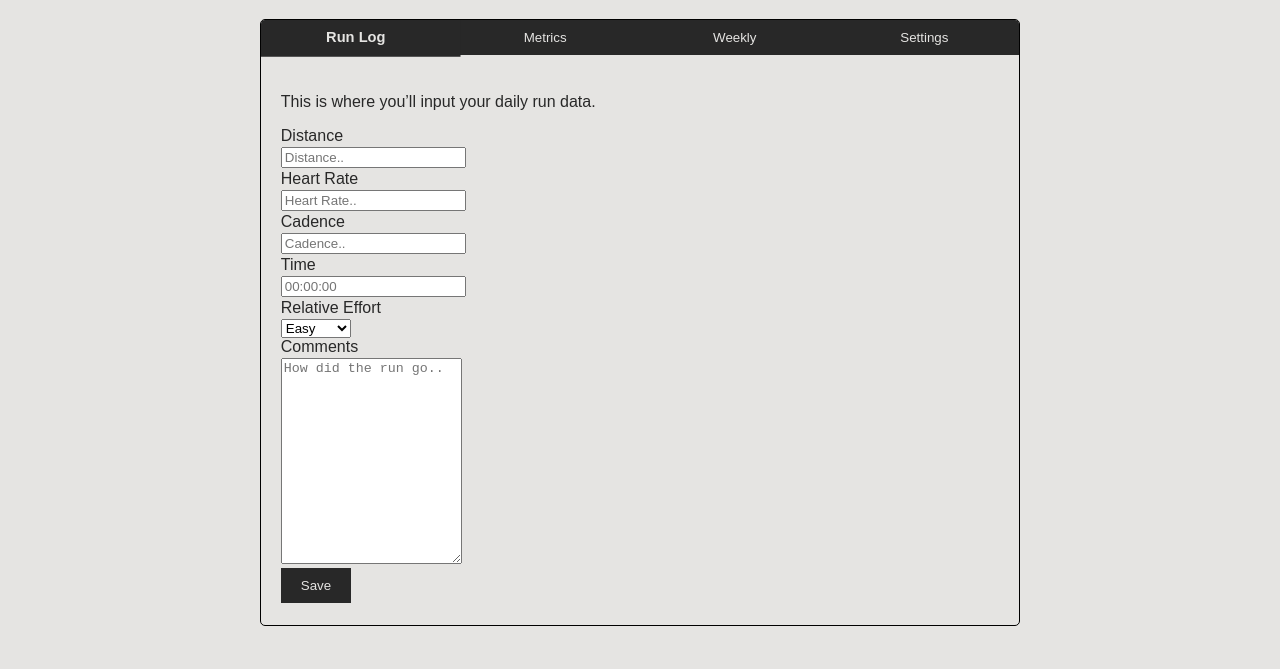
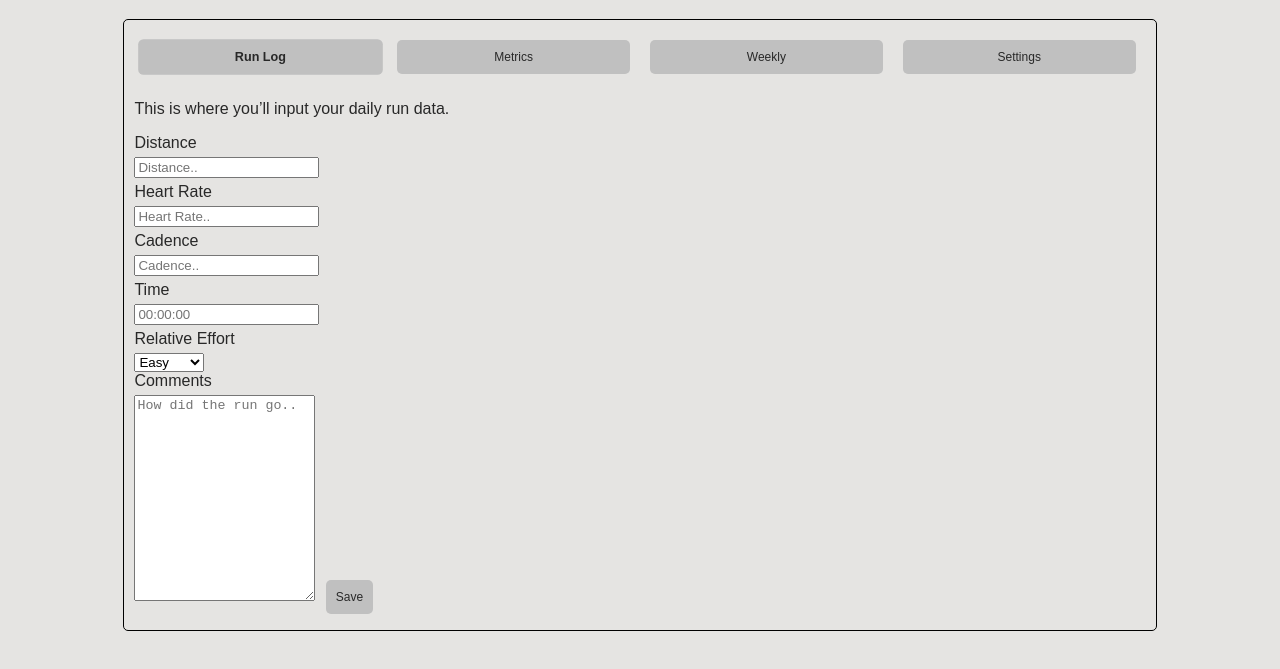
Before and after one commit to AntonioVocanec/Running-log--Reach-your-Goals, a website: page index.html in a window 1280 px wide. Shown: the part 61-730 px from the top of the page. Drawn offline with nearby package versions, Linux system fonts and the light colour scheme.

Commit message:
enhance dark/light mode

```diff
--- a/styles.css
+++ b/styles.css
@@ -1,26 +1,51 @@
 /* Proper spacing*/
 label {
   display: block;
-  margin-bottom: 2px; /* Optional spacing between labels */
+  margin-bottom: 5px; /* Optional spacing between labels */
 }
 
 input {
-  margin-bottom: 2px; /* Optional spacing between inputs */
-}
-button {
-  display: block;
-  margin-bottom: 2px; /* Optional spacing between buttons */
+  margin-bottom: 5px; /* Optional spacing between inputs */
 }
 h1 {
   text-align: center;
 }
 
+button {
+  background-color: var(--button-bg-color);
+  color: var(--button-text-color);
+  border: none;
+  border-radius: 5px; /* Adds a slight curve for a polished look */
+  padding: 10px 10px;
+  margin: 6px;
+  cursor: pointer;
+  font-size: 12px;
+  transition: background-color 0.3s ease, color 0.3s ease, transform 0.2s ease;
+}
+
+button:hover {
+  background-color: rgba(0, 0, 0, 0.5); /* Slightly darkens the button */
+  color: var(--text-color);
+  transform: translateY(5px); /* Lift effect for feedback */
+  opacity: 1; /* Slight transparency for elegance */
+}
+
+button:active {
+  transform: translateY(5px); /* Slight press effect */
+}
+
+button:focus {
+  outline: 2px solid var(--text-color); /* Visible focus state */
+  outline-offset: 2px;
+}
+
+
 /* ThemeSwitch */
 :root {
   --bg-color: #E5E4E2; /*  Platinum White */
   --text-color: #282828; /*  Graphite Black */
-  --button-bg-color: #282828; /*  Graphite Black */
-  --button-text-color: #E5E4E2; /*  Platinum White */
+  --button-bg-color: #C0C0C0; /*  ***** */
+  --button-text-color: #282828; /*  Platinum White */
 }
 body
  {
@@ -31,33 +56,22 @@ body
   }
   .container {
     text-align: center;
-    margin-top: 50px;
-}
-
-button {
-    background-color: var(--button-bg-color);
-    color: var(--button-text-color);
-    border: none;
-    padding: 10px 20px;
-    cursor: pointer;
-    transition: background-color 0.2s ease, color 0.2s ease;
-}
-
-button:hover {
-    opacity: 0.8;
+    margin-top: 10px;
 }
 
 body.dark-mode {
     --bg-color: #282828;  /*  Graphite Black */
     --text-color: #E5E4E2; /*  Platinum White */
-    --button-bg-color: #E5E4E2; /*  Platinum White */
-    --button-text-color: #282828; /*  Graphite Black */
+    --button-bg-color: #505050; /*  Platinum White */
+    --button-text-color: #E5E4E2; /*  Graphite Black */
 }
 
 /* Animated Tabs */
 .tab-container {
-  width: 60%;
-  margin: 0 auto;
+  width: 80%;
+  height: auto;
+  padding: 10px 10px;
+  margin: auto;
   border: 1px solid #000000;
   border-radius: 5px;
   overflow: hidden;
@@ -69,7 +83,8 @@ body.dark-mode {
 
 .tab-button {
   flex: 1;
-  padding: 10px;
+  padding: 10px 10px;
+  margin: 10px;
   text-align: center;
   border: none;
   cursor: pointer;
@@ -77,20 +92,22 @@ body.dark-mode {
 }
 
 .tab-button.active {
+  padding: 10px 10px;
+  margin: 10px;
   font-weight: bold;
-  transform: scale(1.1); /* Slightly enlarge the active button */
+  transform: scale(1.05); /* Slightly enlarge the active button */
   transition: transform 0.4s ease;
 }
 
 .tab-button:hover {
-  padding-right: 25px; /* Slide effect on hover */
-  transform: translateY(-2px); /* Lift the button slightly */
+  margin: 10px;
+  padding: 10px 10px; /* Slide effect on hover */
+  transform: translateY(-1px); /* Lift the button slightly */
   box-shadow: 0px 4px 6px rgba(0, 0, 0, 0.1); /* Add shadow for hover */
 }
 
 .tab-content {
   display: none;
-  padding: 20px;
   animation: fadeIn 0.2s ease; /* Animation for content fade-in */
 }
 
@@ -101,7 +118,7 @@ body.dark-mode {
 @keyframes fadeIn {
   from {
     opacity: 0;
-    transform: translateY(50px); /* Content appears to slide up */
+    transform: translateY(25px); /* Content appears to slide up */
   }
   to {
     opacity: 1;
```
